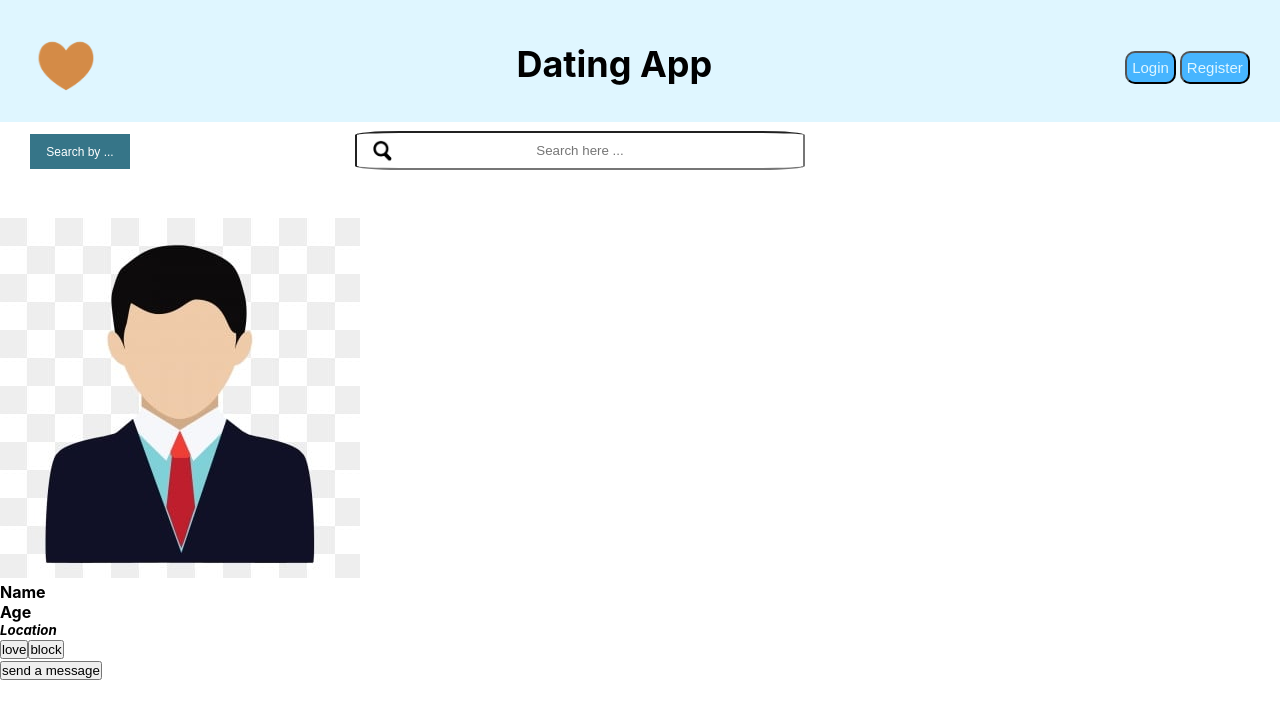
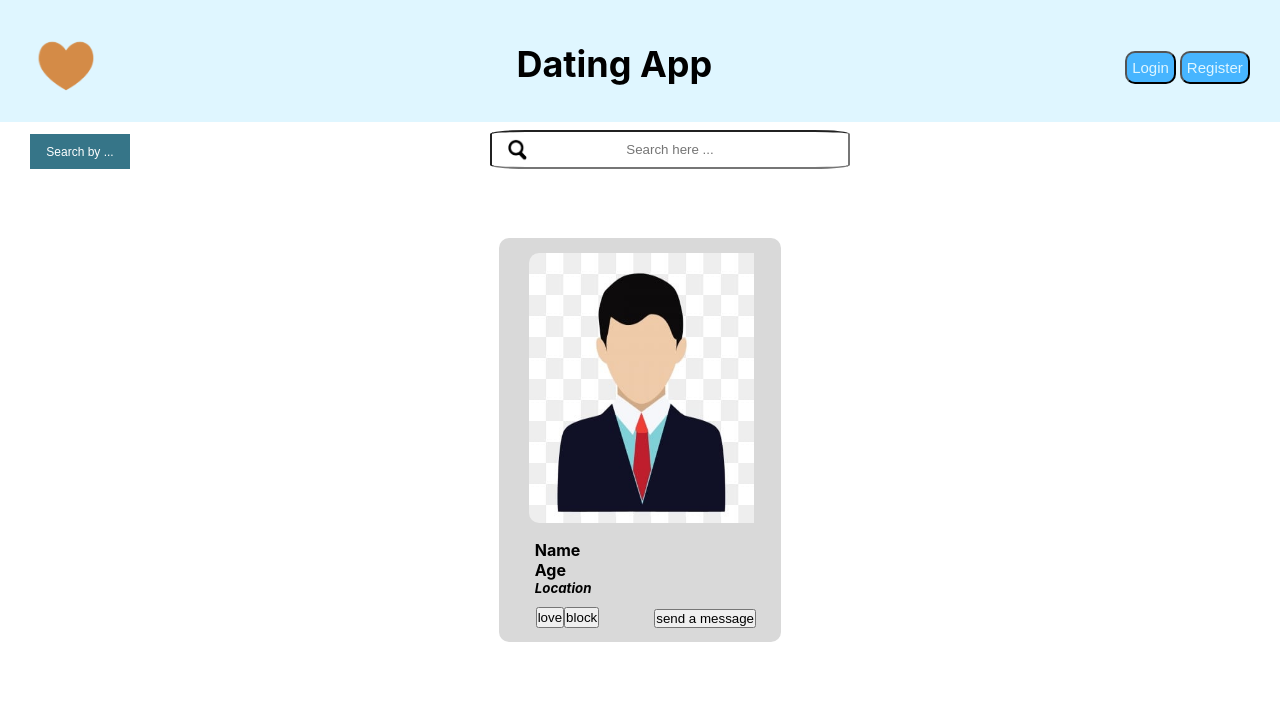
Before and after one commit to HseinKt/datingapp, a React (Create React App) app in the folder front_end/: page / in a window 1280 px wide. Shown: the top 718 px of the page. Built offline with nearby package versions, Linux system fonts and the light colour scheme.

Commit message:
finished the user card

```diff
--- a/front_end/src/components/search_page/users/index.js
+++ b/front_end/src/components/search_page/card/index.js
@@ -1,6 +1,6 @@
 import card from "../../images/card.jpg"
 
-const Users = () => {
+const Cards = () => {
     const handleSubmit = (e) => {
         e.preventDefault();
     }
@@ -8,7 +8,7 @@ const Users = () => {
         <div className="user-container">
             <div className="card-container">
                 <div className="image-container">
-                    <img src={card} alt="card Image" />
+                    <img src={card} alt="card" className="card-image"/>
                 </div>
                 <div className="details">
                     <h4 className="name">
@@ -26,13 +26,15 @@ const Users = () => {
                         <button className="love">love</button>
                         <button className="block">block</button>
                     </div>
-                    <button className="messagebtn" onClick={handleSubmit}>
-                        send a message
-                    </button>
+                    <div className="messagebtn">
+                        <button className="sendbtn" onClick={handleSubmit}>
+                            send a message
+                        </button>
+                    </div>
                 </div>
             </div>
         </div>
      );
 }
 
-export default Users;
+export default Cards;
--- a/front_end/src/index.css
+++ b/front_end/src/index.css
@@ -175,6 +175,7 @@ a:hover {
   display: flex;
   justify-content: center;
   padding-bottom: 2%;
+  padding-left: 20%;
 }
 .searchInput {
   width: 50%;
@@ -228,6 +229,66 @@ a:hover {
   background-color: var(--orange);
 }
 
+/* Card users */
+.cards {
+  display: flex;
+  flex-direction: row;
+  justify-content: center;
+  flex-wrap: wrap;
+  padding: 1%;
+  min-height: 52vh;
+  padding-bottom: 4%;
+}
+.card-container {
+  border-radius: 10px;
+  margin: 3%;
+  background-color: #D9D9D9;
+  display: flex;
+  flex-direction: column;
+  align-items: self-start;
+}
+.card-container:hover {
+  box-shadow: 0 9px 16px 0 rgba(0,0,0,0.2);
+}
+.image-container {
+  display: flex;
+  justify-content: center;
+  align-items: center;
+  height: 300px;
+  width: 300px;
+}
+.card-image {
+  border-radius: 10px;
+  height: 90%;
+  width: 80%;
+  padding-right: 5%;
+}
+.details {
+  display: flex;
+  flex-direction: column;
+  justify-content: flex-start;
+  padding: 2px 16px ;
+  margin-bottom: 3%;
+  margin-left: 7%;
+}
+.card-buttons {
+  display: flex;
+  flex-direction: row;
+  /* justify-content: space-around; */
+  padding-left: 13%;
+  padding-bottom: 5%;
+}
+.love-block {
+  display: flex;
+  flex-direction: row;
+  padding-right: 10px;
+}
+.messagebtn {
+  margin-left: 45px;
+}
+
+
+
 
 
 
--- a/front_end/src/pages/search_page/index.js
+++ b/front_end/src/pages/search_page/index.js
@@ -2,7 +2,7 @@ import Header from "../../components/search_page/header";
 import SearchInput from "../../components/search_page/search_input";
 import { useState } from "react";
 import Dropdown from "../../components/search_page/dropdown";
-import Users from "../../components/search_page/users";
+import Cards from "../../components/search_page/card";
 
 
 const SearchPage = () => {
@@ -28,7 +28,9 @@ const SearchPage = () => {
                     <SearchInput value={value} handleChange={handleChange} handleSubmit={handleSubmit} />
                 </div>
             </div>
-           <Users />
+            <div className="cards">
+                <Cards />
+            </div>
         </div>
      );
 }
```
